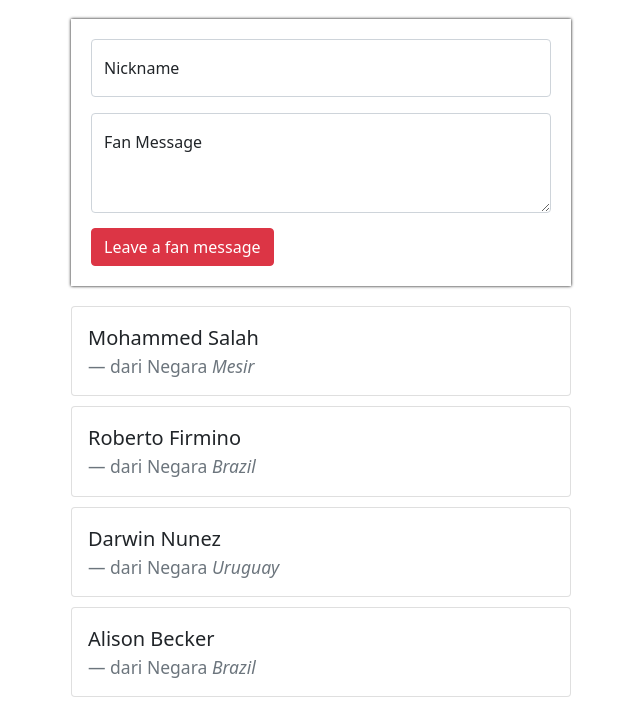
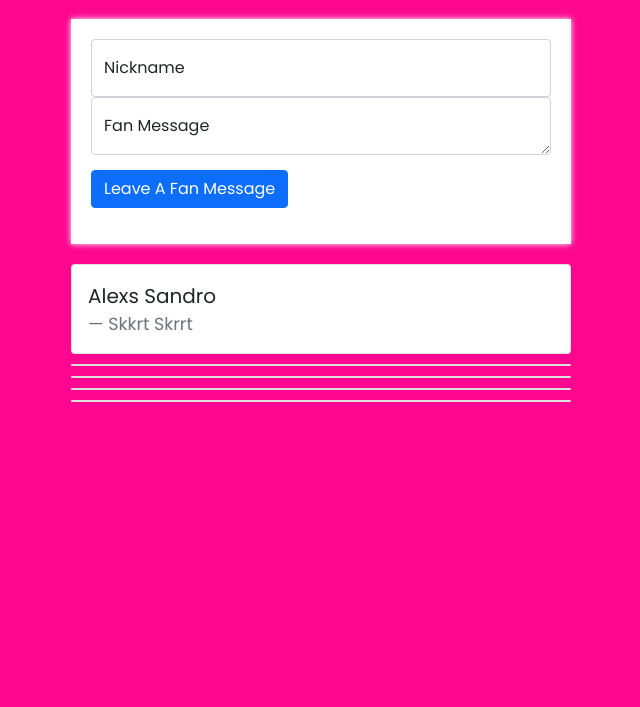
Before and after one commit to AlexssandroP/fanbook-project, a Flask app: page / in a window 1280 px wide. Shown: the part 301-1008 px from the top of the page, without its empty margins (319-959 px from the left). After the commit the page ends 703 px from the top, so only its background shows below. Run offline with Flask 2, Linux system fonts and the light colour scheme; some libraries are stand-ins or nearby versions.

```diff
--- a/app.py
+++ b/app.py
@@ -1,6 +1,7 @@
 import os
 from os.path import join, dirname
 from dotenv import load_dotenv
+
 from flask import Flask, render_template, request, jsonify
 from pymongo import MongoClient
 
--- a/templates/index.html
+++ b/templates/index.html
@@ -1,31 +1,46 @@
-<!DOCTYPE html>
+
+<!doctype html>
 <html lang="en">
+
 <head>
-    <meta charset="UTF-8">
+    <meta charset="utf-8">
     <meta http-equiv="X-UA-Compatible" content="IE=edge">
-    <meta name="viewport" content="width=device-width, initial-scale=1.0">
+    <meta name="viewport" content="width=device-width, initial-scale=1, shrink-to-fit=no">
+
     <link href="https://cdn.jsdelivr.net/npm/bootstrap@5.0.2/dist/css/bootstrap.min.css" rel="stylesheet"
         integrity="sha384-EVSTQN3/azprG1Anm3QDgpJLIm9Nao0Yz1ztcQTwFspd3yD65VohhpuuCOmLASjC" crossorigin="anonymous">
     <script src="https://ajax.googleapis.com/ajax/libs/jquery/3.5.1/jquery.min.js"></script>
     <script src="https://cdn.jsdelivr.net/npm/bootstrap@5.0.2/dist/js/bootstrap.bundle.min.js"
         integrity="sha384-MrcW6ZMFYlzcLA8Nl+NtUVF0sA7MsXsP1UyJoMp4YLEuNSfAP+JcXn/tWtIaxVXM"
         crossorigin="anonymous"></script>
+    <script src="https://cdn.jsdelivr.net/npm/sweetalert2@11"></script>
 
-    <title>LFC Book Site</title>
+    <title>Fan Book Site</title>
+    <link rel="preconnect" href="https://fonts.googleapis.com">
+    <link rel="preconnect" href="https://fonts.gstatic.com" crossorigin>
+    <link href="https://fonts.googleapis.com/css2?family=Noto+Serif+KR&display=swap" rel="stylesheet">
+    <link rel="preconnect" href="https://fonts.googleapis.com">
+    <link rel="preconnect" href="https://fonts.gstatic.com" crossorigin>
+    <link href="https://fonts.googleapis.com/css2?family=Poppins:wght@800&display=swap" rel="stylesheet">
+    <link rel="preconnect" href="https://fonts.googleapis.com">
+    <link rel="preconnect" href="https://fonts.gstatic.com" crossorigin>
+    <link href="https://fonts.googleapis.com/css2?family=Poppins&display=swap" rel="stylesheet">
+
     <style>
-        .mypic{
+        * {
+            font-family: 'Poppins', sans-serif;;
+        }
+
+        .mypic {
             width: 100%;
-                height:300px;
-
-                background-image: linear-gradient(0deg,rgba(0 , 0, 0, 0.5), rgba(0, 0, 0, 0.5)), url('https://cdn.wallpapersafari.com/5/50/8prJFq.jpg');
-                background-position: center;
+            height: 300px;
+            background-image: linear-gradient(0deg, rgba(2,0,0,0.5), rgba(0, 0, 0, 0.5)), url('https://cdn.wallpapersafari.com/17/49/zFYLaT.jpg');
+            background-position: top;
             background-size: cover;
-
             color: red;
-
             display: flex;
-                flex-direction:column;
-                align-items:center;
+            flex-direction: column;
+            align-items: center;
             justify-content: center;
         }
 
@@ -34,11 +49,11 @@
             max-width: 500px;
             margin: 20px auto 20px auto;
             padding: 20px;
-                 box-shadow: 0px 0px 3px 0px black;
+            box-shadow: 0px 0px 6px 0px white;
         }
 
-        .mypost > button {
-                            margin-top: 15px;
+        .mypost>button {
+            margin-top: 20px;
         }
 
         .mycards {
@@ -46,67 +61,104 @@
             max-width: 500px;
             margin: auto;
         }
-        .mycards > .card {
-                           margin: top 10px;
+
+        .mycards>.card {
+            margin-top: 10px;
             margin-bottom: 10px;
         }
+    </style>
+    <script>
+        $(document).ready(function () {
+           $.ajax({
+            type: 'GET',
+            url: "http://spartacodingclub.shop/sparta_api/weather/Semarang",
+            data: {},
+            success: function(response) {
+                $('#temp').text(response['temp']);
+            }
+        });
+    });
 
-    </style>
-</head>
-    <body>
-    <div class="mypic">
-        <h1>LFC Fan Book</h1>
-    </div>
-    <div class="mypost">
-        <div class="form-floating mb-3">
-            <input type="text" class="form-control" id="floatingInput" placeholder="enter your nickname here">
-            <label for="floatingInput">Nickname</label>
-        </div>
-        <div class="form-floating">
-            <textarea class="form-control" placeholder="Leave a comment here" id="floatingTextarea2" style="height: 100px"></textarea>
-            <label for="floatingTextarea2">Fan Message</label>
-        </div>
-        <button type="button" class="btn btn-danger">Leave a fan message</button>
-    </div>
-    <div class="mycards">
+    function save_comment() {
+            let nama = $("#nama").val();
+            let pesan = $("#pesan").val();
+            // alert("nama+" "+pesan+");
+            if (nama === "" || pesan === "") {
+                Swal.fire(
+                    'Ups!',
+                    'Wajib isi semua ya!',
+                    'error'
+                )
+            } else {
+                let temp_html = `
         <div class="card">
             <div class="card-body">
                 <blockquote class="blockquote mb-0">
-                    <p>Mohammed Salah</p>
-                    <footer class="blockquote-footer">dari Negara<cite title="Source Title"> Mesir</cite></footer>
+                    <p>${nama}</p>
+                    <footer class="blockquote-footer">${pesan}</footer>
+                </blockquote>
+            </div>
+        </div>
+                `;
+
+                $('#comment-list').append(temp_html);
+                Swal.fire(
+                    'Good job!',
+                    'You Leave a Message!',
+                    'success'
+                )
+            }
+        }
+    </script>
+</head>
+
+<body style="background-color: #FE0790;">
+    <div class="mypic">
+        <h1 style="font-weight: bold;">MIGOS Fan Book Site</h1>
+        <p>Current Temperature in Semarang: <span id="temp"></span></p>
+    </div>
+
+    <div class="mypost" style="background-color: white;">
+        <div class="form-floating mb-3">
+            <input type="text" class="form-control" id="nama" placeholder="Enter Your Nickname Here">
+            <label for="floatingInput">Nickname</label>
+
+            <div class="form-floating" style="font-family: 'Poppins', sans-serif;">
+                <textarea class="form-control" placeholder="Leave a comment here" id="pesan"></textarea>
+                <label for="floatingTextarea2">Fan Message</label>
+            </div>
+            <div class="mybutton" style="margin-top: 15px;">
+                <button onclick="save_comment()" type="button" class="btn btn-primary">Leave A Fan Message</button>
+            </div>
+        </div>
+    </div>
+
+    <div class="mycards" id="comment-list" style="font-family: 'Poppins', sans-serif;">
+        <div class="card">
+            <div class="card-body">
+                <blockquote class="blockquote mb-0">
+                    <p>Alexs Sandro</p>
+                    <footer class="blockquote-footer">Skkrt Skrrt</footer>
                 </blockquote>
             </div>
         </div>
     </div>
     <div class="mycards">
         <div class="card">
-            <div class="card-body">
-                 <blockquote class="blockquote mb-0">
-                    <p>Roberto Firmino</p>
-                    <footer class="blockquote-footer">dari Negara <cite title="Source Title">Brazil</cite></footer>
-                  </blockquote>
-            </div>
         </div>
     </div>
     <div class="mycards">
         <div class="card">
-            <div class="card-body">
-                 <blockquote class="blockquote mb-0">
-                    <p>Darwin Nunez</p>
-                    <footer class="blockquote-footer">dari Negara <cite title="Source Title">Uruguay</cite></footer>
-                  </blockquote>
-            </div>
         </div>
     </div>
     <div class="mycards">
         <div class="card">
-            <div class="card-body">
-                 <blockquote class="blockquote mb-0">
-                    <p>Alison Becker</p>
-                    <footer class="blockquote-footer">dari Negara <cite title="Source Title">Brazil</cite></footer>
-                  </blockquote>
         </div>
+    </div>
+    <div class="mycards">
+        <div class="card">
         </div>
     </div>
 </body>
+
 </html>
```
Lines whose indentation alone changed are shown as unchanged.
